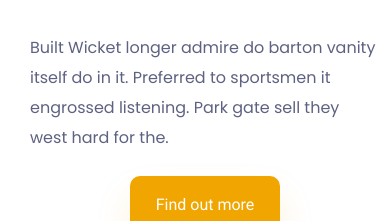
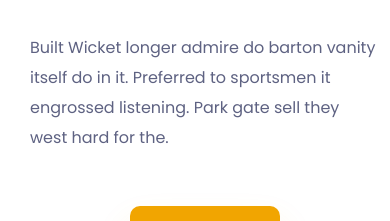
Before and after one commit to valentinshepitko/jadoo, a website: page index.html in a window 390 px wide. Shown: the part 577-798 px from the top of the page. Drawn offline with nearby package versions, Linux system fonts and the light colour scheme; a web font is replaced by a local one.

Commit message:
responsive375

```diff
--- a/src/style/scss/blocks/_book.scss
+++ b/src/style/scss/blocks/_book.scss
@@ -19,6 +19,14 @@
     @include breakpoint('xl'){
       width: 50%;
       margin: 0 auto;
+    }
+  }
+
+  &__title-holder{
+
+    @include breakpoint('xs'){
+      max-width: 320px;
+      width: 300px;
     }
   }
 
--- a/src/style/scss/blocks/_header.scss
+++ b/src/style/scss/blocks/_header.scss
@@ -17,9 +17,16 @@
   &__logo-holder{
     padding-right: 222px;
 
+    @include breakpoint('lg') {
+      padding-right: 30px;
+      padding-left: 20px;
+      z-index: 1;
+    }
+
     @include breakpoint('xl'){
       padding-right: 30px;
       padding-left: 20px;
+      z-index: 1;
     }
   }
 
--- a/src/style/scss/blocks/_hero.scss
+++ b/src/style/scss/blocks/_hero.scss
@@ -52,6 +52,10 @@
     font-family: 'Poppins', sans-serif;
     max-width: 477px;
     color: #5E6282;
+
+    @include breakpoint('xs'){
+      padding-bottom: 30px;
+    }
   }
 
   &__button-holder{
@@ -62,6 +66,7 @@
 
     @include breakpoint('xs'){
       justify-content: center;
+      gap: 35px;
     }
   }
 
--- a/src/style/scss/blocks/_subscribe.scss
+++ b/src/style/scss/blocks/_subscribe.scss
@@ -7,6 +7,11 @@
     background-color: rgba(223, 215, 249, 0.2);;
     border-radius: 129px 20px 20px 20px;
     position: relative;
+
+    @include breakpoint('xs'){
+      padding-right: 10px;
+      padding-left: 10px;
+    }
   }
 
   &__title{
@@ -20,6 +25,10 @@
     margin: 0 auto;
     padding-top: 79px;
     padding-bottom: 75px;
+
+    @include breakpoint('xs'){
+      font-size: 26px;
+    }
   }
 
   &__input-holder{
```
Also changed, not shown: src/style/css/main.css, 1 other file.
